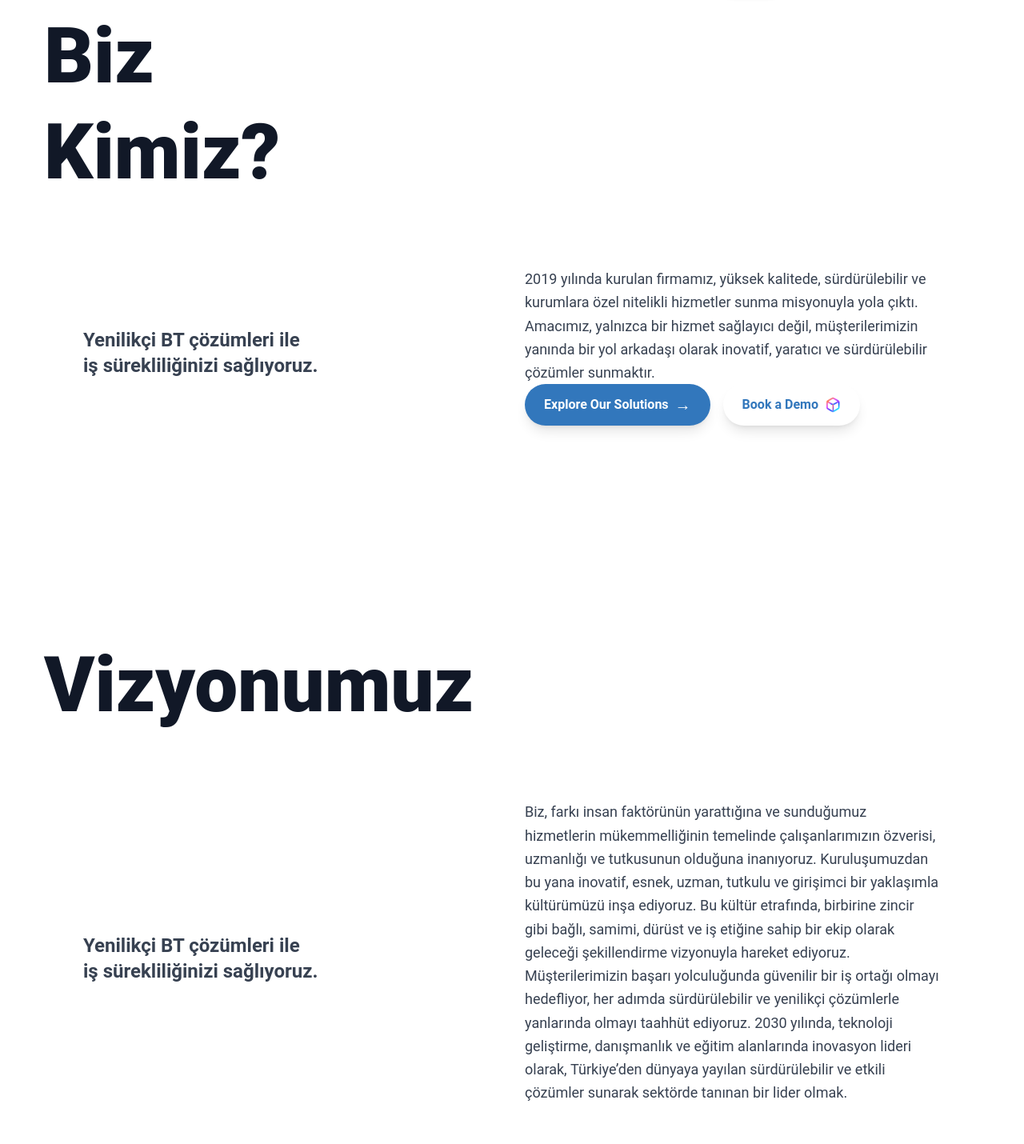
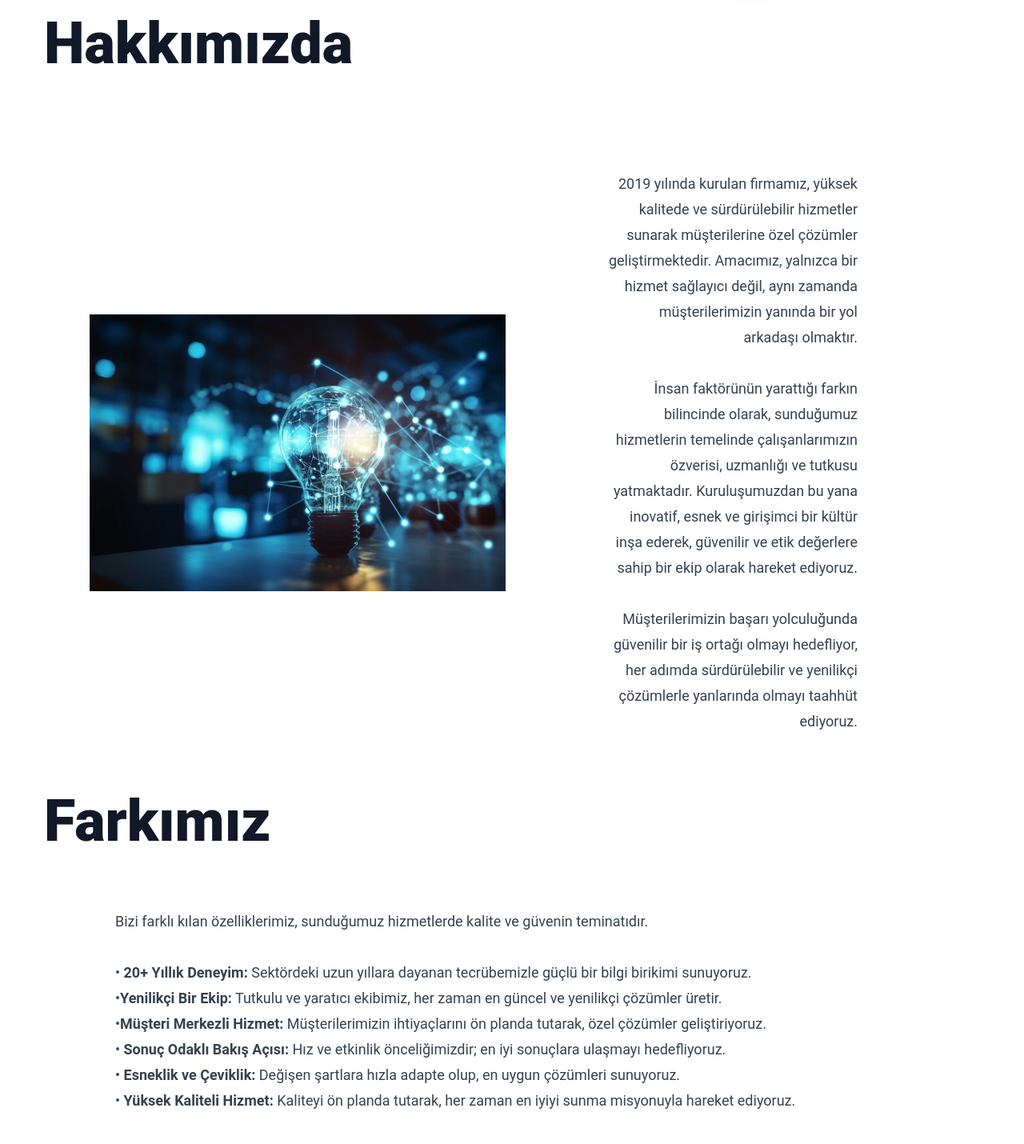
Before and after one commit to aliz1369/finnovation-website, a React (Vite) app: page /about in a window 1280 px wide. Shown: the part 90-1520 px from the top of the page at 80% size. Built offline with nearby package versions, Linux system fonts and the light colour scheme.

Commit message:
aboutadded

```diff
--- a/src/pages/AboutUsPage.tsx
+++ b/src/pages/AboutUsPage.tsx
@@ -1,11 +1,12 @@
 import React from "react";
 import MainLayout from "../layouts/MainLayout";
 
-import { Swiper, SwiperSlide } from "swiper/react";
+//import { Swiper, SwiperSlide } from "swiper/react";
+import finlambLogo from "../../public/finlamb.jpg"; //bu finlamb.png ile değişecek
 
 import "swiper/swiper-bundle.css";
 
-import { Navigation, Autoplay} from "swiper/modules";
+//import { Navigation, Autoplay } from "swiper/modules";
 
 
 
@@ -62,64 +63,80 @@ const AboutPage: React.FC = () => {
 
   return (
     <MainLayout>
-      {}
+      { }
+
       <div className="pt-5">
-        {/* SECTION: Biz Kimiz? */}
-        <section className="container mx-auto px-6 py-16 bg-white">
+        {/* SECTION: Hakkımızda */}
+        <section className="container mx-auto px-6 py-16 bg-white text-center md:text-left">
           <div className="grid grid-cols-1 md:grid-cols-2 gap-8 items-center">
             {/* LEFT COLUMN */}
             <div>
-              {/* "Biz" on one line, "Kimiz?" on another, as you requested */}
-              <h1 className="text-8xl font-extrabold text-gray-900 leading-tight">
-                Biz <br />
-                Kimiz?
+              <h1 className="text-7xl font-extrabold text-gray-900 leading-tight ">
+                Hakkımızda
               </h1>
             </div>
           </div>
         </section>
 
-        <section className="max-w-6xl mx-auto px-10 py-16 bg-white">
-          <div className="grid grid-cols-1 md:grid-cols-2 gap-8 items-center md:pt-[20px]">
-
+        <section className="max-w-6xl mx-auto px-6 md:px-10 py-16 bg-white text-center md:text-left">
+          <div className="grid grid-cols-1 md:grid-cols-2 gap-8 items-center md:pt-[50px]">
             {/* RIGHT COLUMN */}
             <div>
+              <img src={finlambLogo} alt="finlambLogo" className="h-300 w-300 ml-2" />
 
-             <p className="mt-4 text-2xl text-gray-700 font-bold ">
-                Yenilikçi BT çözümleri ile <br />
-                iş sürekliliğinizi sağlıyoruz.
+
+            </div>
+
+            <div className="px-5 md:px-[20%] max-w-4xl ml-auto">
+              <p className="text-lg text-gray-700 leading-7 md:leading-8 text-justify md:text-right">
+                2019 yılında kurulan firmamız, yüksek kalitede ve sürdürülebilir hizmetler sunarak müşterilerine özel çözümler geliştirmektedir. Amacımız, yalnızca bir hizmet sağlayıcı değil, aynı zamanda müşterilerimizin yanında bir yol arkadaşı olmaktır. <br /><br />
+                İnsan faktörünün yarattığı farkın bilincinde olarak, sunduğumuz hizmetlerin temelinde çalışanlarımızın özverisi, uzmanlığı ve tutkusu yatmaktadır. Kuruluşumuzdan bu yana inovatif, esnek ve girişimci bir kültür inşa ederek, güvenilir ve etik değerlere sahip bir ekip olarak hareket ediyoruz. <br /><br />
+                Müşterilerimizin başarı yolculuğunda güvenilir bir iş ortağı olmayı hedefliyor, her adımda sürdürülebilir ve yenilikçi çözümlerle yanlarında olmayı taahhüt ediyoruz.
               </p>
             </div>
+          </div>
+        </section>
 
+        {/* SECTION: Farkımız */}
+        <section className="container mx-auto px-6 py-16 bg-white text-center md:text-left">
+          <div className="grid grid-cols-1 md:grid-cols-2 items-center">
+            {/* LEFT COLUMN */}
             <div>
-              <p className="text-lg text-gray-700 leading-relaxed ">
-              2019 yılında kurulan firmamız, yüksek kalitede, sürdürülebilir
-                ve kurumlara özel nitelikli hizmetler sunma misyonuyla yola çıktı.
-                Amacımız, yalnızca bir hizmet sağlayıcı değil, müşterilerimizin
-                yanında bir yol arkadaşı olarak inovatif, yaratıcı ve sürdürülebilir
-                çözümler sunmaktır.
+              <h2 className="text-7xl font-extrabold text-gray-900 leading-tight">
+                Farkımız
+              </h2>
+            </div>
+          </div>
+        </section>
+
+        <section className="max-w-6xl mx-auto px-6 md:px-10 py-16 bg-white">
+          <div className="flex flex-col items-center md:items-start">
+            {/* RIGHT COLUMN */}
+            <div className="pl-10 max-w-4xl mx-auto md:mx-0">
+              <p className="text-lg text-gray-700 leading-7 md:leading-8 text-justify">
+                Bizi farklı kılan özelliklerimiz, sunduğumuz hizmetlerde kalite ve güvenin teminatıdır. <br /><br />
+                • <b>20+ Yıllık Deneyim:</b> Sektördeki uzun yıllara dayanan tecrübemizle güçlü bir bilgi birikimi sunuyoruz.<br />
+                •<b>Yenilikçi Bir Ekip:</b> Tutkulu ve yaratıcı ekibimiz, her zaman en güncel ve yenilikçi çözümler üretir.<br />
+                •<b>Müşteri Merkezli Hizmet:</b> Müşterilerimizin ihtiyaçlarını ön planda tutarak, özel çözümler geliştiriyoruz.<br />
+                • <b>Sonuç Odaklı Bakış Açısı:</b> Hız ve etkinlik önceliğimizdir; en iyi sonuçlara ulaşmayı hedefliyoruz.<br />
+                • <b>Esneklik ve Çeviklik:</b> Değişen şartlara hızla adapte olup, en uygun çözümleri sunuyoruz.<br />
+                • <b>Yüksek Kaliteli Hizmet:</b> Kaliteyi ön planda tutarak, her zaman en iyiyi sunma misyonuyla hareket ediyoruz.<br /><br />
+                Müşterilerimize sadece bir çözüm ortağı değil, güvenilir bir yol arkadaşı olarak hizmet veriyoruz.
               </p>
+
               {/* Buttons */}
-               <div className="flex space-x-4 ">
+              <div className="flex justify-center md:justify-start space-x-4 w-full mt-6">
                 <button
-                  className="px-6 py-3 bg-[#3277BC] text-white font-bold
-                             rounded-full shadow-lg hover:bg-[#2b66a2]
-                             flex items-center transition-colors"
+                  className="px-6 py-3 bg-[#3277BC] text-white font-bold rounded-full shadow-lg hover:bg-[#2b66a2] flex items-center transition-colors"
                 >
                   Explore Our Solutions
                   <span className="ml-2 text-xl">→</span>
                 </button>
                 <button
-                  className="px-6 py-3 bg-white border-2 border-[#3277BC]
-                             text-[#3277BC] font-bold rounded-full shadow-lg
-                             hover:bg-[#3277BC] hover:text-white flex items-center
-                             transition-colors"
+                  className="px-6 py-3 bg-white border-2 border-[#3277BC] text-[#3277BC] font-bold rounded-full shadow-lg hover:bg-[#3277BC] hover:text-white flex items-center transition-colors"
                 >
                   Book a Demo
-                  <img
-                    src="/bd.png"
-                    alt="Calendar"
-                    className="h-5 w-5 ml-2"
-                  />
+                  <img src="/bd.png" alt="Calendar" className="h-5 w-5 ml-2" />
                 </button>
               </div>
             </div>
@@ -127,45 +144,11 @@ const AboutPage: React.FC = () => {
         </section>
 
 
-        {/* SECTION: Vizyonumuz */}
+
+        {/* SECTION: Misyonumuz
         <section className="container mx-auto px-2 py-2 bg-white">
           <div className="grid grid-cols-2 md:grid-cols-1 items-center md:pt-[200px]">
-            {/* LEFT COLUMN */}
-            <div>
-              <h2 className="text-8xl font-extrabold text-gray-900 leading-tight">
-                Vizyonumuz
-              </h2>
-            </div>
-           </div>
-        </section>
-
-
-        <section className="max-w-6xl mx-auto px-10 py-16 bg-white">
-          <div className="grid grid-cols-1 md:grid-cols-2 gap-8 items-center md:pt-[20px]">
-
-            {/* RIGHT COLUMN */}
-            <div>
-
-            <p className="mt-4 text-2xl text-gray-700 font-bold ">
-                Yenilikçi BT çözümleri ile <br />
-                iş sürekliliğinizi sağlıyoruz.
-              </p>
-             </div>
-
-             <div>
-              <p className="text-lg text-gray-700 leading-relaxed ">
-              Biz, farkı insan faktörünün yarattığına ve sunduğumuz hizmetlerin mükemmelliğinin temelinde çalışanlarımızın özverisi, uzmanlığı ve tutkusunun olduğuna inanıyoruz.
-Kuruluşumuzdan bu yana inovatif, esnek, uzman, tutkulu ve girişimci bir yaklaşımla kültürümüzü inşa ediyoruz. Bu kültür etrafında, birbirine zincir gibi bağlı, samimi, dürüst ve iş etiğine sahip bir ekip olarak geleceği şekillendirme vizyonuyla hareket ediyoruz.
-Müşterilerimizin başarı yolculuğunda güvenilir bir iş ortağı olmayı hedefliyor, her adımda sürdürülebilir ve yenilikçi çözümlerle yanlarında olmayı taahhüt ediyoruz. 2030 yılında, teknoloji geliştirme, danışmanlık ve eğitim alanlarında inovasyon lideri olarak, Türkiye’den dünyaya yayılan sürdürülebilir ve etkili çözümler sunarak sektörde tanınan bir lider olmak.
-              </p>
-            </div>
-          </div>
-        </section>
-
-        {/* SECTION: Misyonumuz */}
-        <section className="container mx-auto px-2 py-2 bg-white">
-          <div className="grid grid-cols-2 md:grid-cols-1 items-center md:pt-[200px]">
-            {/* LEFT COLUMN */}
+            {/* LEFT COLUMN
             <div>
               <h2 className="text-8xl font-extrabold text-gray-900 leading-tight">
                 Misyonumuz
@@ -178,7 +161,7 @@ Müşterilerimizin başarı yolculuğunda güvenilir bir iş ortağı olmayı he
         <section className="max-w-6xl mx-auto px-10 py-16 bg-white">
           <div className="grid grid-cols-1 md:grid-cols-2 gap-8 items-center md:pt-[20px]">
 
-            {/* RIGHT COLUMN */}
+            {/* RIGHT COLUMN
             <div>
 
               <p className="mt-4 text-2xl text-gray-700 font-bold ">
@@ -195,10 +178,10 @@ Müşterilerimizin başarı yolculuğunda güvenilir bir iş ortağı olmayı he
           </div>
         </section>
 
-        {/* SECTION: Misyonumuz */}
+        {/* SECTION: Misyonumuz
         <section className="container mx-auto px-2 py-2 bg-white">
           <div className="grid grid-cols-2 md:grid-cols-1 items-center md:pt-[200px]">
-            {/* LEFT COLUMN */}
+            {/* LEFT COLUMN
             <div>
               <h2 className="text-8xl font-extrabold text-gray-900 leading-tight">
                 Değerlerimiz
@@ -211,7 +194,7 @@ Müşterilerimizin başarı yolculuğunda güvenilir bir iş ortağı olmayı he
         <section className="max-w-6xl mx-auto px-10 py-16 bg-white">
           <div className="grid grid-cols-1 md:grid-cols-2 gap-8 items-center md:pt-[20px]">
 
-            {/* RIGHT COLUMN */}
+            {/* RIGHT COLUMN
             <div>
 
               <p className="mt-4 text-2xl text-gray-700 font-bold ">
@@ -252,7 +235,7 @@ Müşterilerimizin başarı yolculuğunda güvenilir bir iş ortağı olmayı he
             >
               {values.map((value, index) => (
                 <SwiperSlide key={index}>
-          {/* Card */}
+                  {/* Card
                   <div className="bg-white p-6 rounded-lg shadow-lg flex flex-col items-start justify-start h-[350px] w-[270px] border border-gray-200 mx-auto">
                     <img src={value.icon} alt={value.title} className="w-12 h-12 mb-4" />
                     <h3 className="text-lg font-bold mb-3">{value.title}</h3>
@@ -273,7 +256,7 @@ Müşterilerimizin başarı yolculuğunda güvenilir bir iş ortağı olmayı he
               ))}
             </Swiper>
 
-    {/* Custom Navigation Buttons */}
+            {/* Custom Navigation Buttons
             <div className="absolute bottom-[-60px] right-16 flex space-x-4 z-10">
               <button
                 className="custom-swiper-prev w-10 h-10 bg-gray-100 rounded-full flex items-center justify-center shadow hover:shadow-lg hover:bg-gray-200 transform hover:scale-110 transition-all"
@@ -291,14 +274,14 @@ Müşterilerimizin başarı yolculuğunda güvenilir bir iş ortağı olmayı he
               </button>
             </div>
           </div>
-</section>
+        </section>   */}
 
 
 
         <section className="px-1 py-16 flex justify-center items-center">
           {/* Parent Container */}
           <div className="relative w-full max-w-6xl px-8 py-24 rounded-2xl shadow-xl overflow-hidden">
-    {}
+            { }
             <div className="absolute inset-0 -z-10 flex items-center justify-center pointer-events-none">
               <div
                 className="w-[600px] h-[300px] rounded-full"
@@ -355,9 +338,9 @@ Müşterilerimizin başarı yolculuğunda güvenilir bir iş ortağı olmayı he
           </div>
         </section>
 
-<footer className="bg-[#3277BC] text-white py-8">
+        {/*  <footer className="bg-[#3277BC] text-white py-8">
           <div className="container mx-auto px-6">
-    {/* Navigation Links */}
+            {/* Navigation Links
             <nav className="mb-6">
               <ul className="flex flex-wrap justify-center space-x-4 text-lg font-medium">
                 <li>
@@ -392,7 +375,7 @@ Müşterilerimizin başarı yolculuğunda güvenilir bir iş ortağı olmayı he
               </ul>
             </nav>
 
-    {/* Logo and Tagline */}
+            {/* Logo and Tagline
             <div className="flex flex-col items-center mb-6">
               <img
                 src="/finnovation-white.png"
@@ -406,13 +389,13 @@ Müşterilerimizin başarı yolculuğunda güvenilir bir iş ortağı olmayı he
               </p>
             </div>
 
-    {/* Email + Button Row with a Single Underline */}
+            {/* Email + Button Row with a Single Underline
             <div className="flex justify-center">
               <div className="flex items-center space-x-32 border-b-2 border-white pb-4 px-2">
-        {/* Underlined Email Text */}
+                {/* Underlined Email Text
                 <h2 className="text-6xl font-medium">Email Address</h2>
 
-        {/* Button with PNG Icon */}
+                {/* Button with PNG Icon
                 <button
                   className="flex items-center justify-center
                      w-12 h-12 sm:w-16 sm:h-16
@@ -430,7 +413,7 @@ Müşterilerimizin başarı yolculuğunda güvenilir bir iş ortağı olmayı he
               </div>
             </div>
           </div>
-</footer>
+        </footer> */}
 
 
 
```
Also changed, not shown: public/finlamb.jpg (added). Lines whose indentation alone changed are shown as unchanged.
